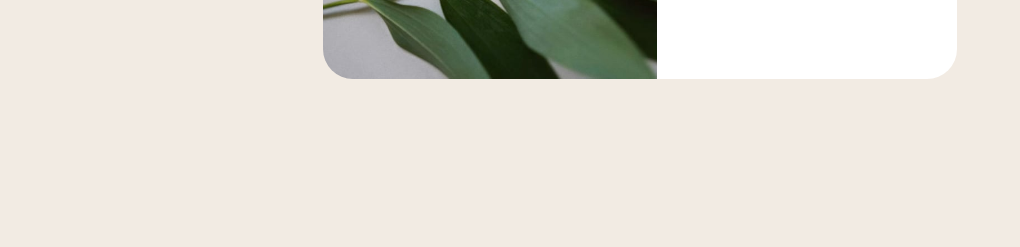
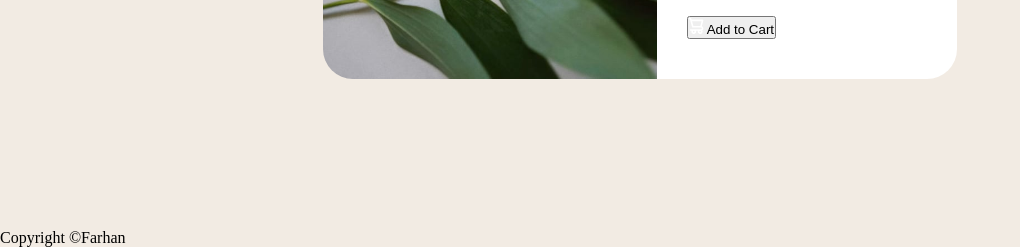
Before and after one commit to WinningCloud/WinningCloud.github.io, a plain HTML site: page index.html in a window 1280 px wide. Shown: the part 571-818 px from the top of the page, without its empty margins (0-1020 px from the left). Drawn offline with Linux system fonts and the light colour scheme; a web font is replaced by a local one.

Commit message:
update-button

```diff
--- a/index.html
+++ b/index.html
@@ -93,11 +93,13 @@
       <div class="price">
 
       <span>$149.99<sup> $169.99</sup></span>
-    </div>
-
-
-    </h3>
+        </h3>
+    <br>
+    <button><svg width="15" height="16" xmlns="http://www.w3.org/2000/svg"><path d="M14.383 10.388a2.397 2.397 0 0 0-1.518-2.222l1.494-5.593a.8.8 0 0 0-.144-.695.8.8 0 0 0-.631-.28H2.637L2.373.591A.8.8 0 0 0 1.598 0H0v1.598h.983l1.982 7.4a.8.8 0 0 0 .799.59h8.222a.8.8 0 0 1 0 1.599H1.598a.8.8 0 1 0 0 1.598h.943a2.397 2.397 0 1 0 4.507 0h1.885a2.397 2.397 0 1 0 4.331-.376 2.397 2.397 0 0 0 1.12-2.021ZM11.26 7.99H4.395L3.068 3.196h9.477L11.26 7.991Zm-6.465 6.392a.8.8 0 1 1 0-1.598.8.8 0 0 1 0 1.598Zm6.393 0a.8.8 0 1 1 0-1.598.8.8 0 0 1 0 1.598Z" fill="white"/></svg>  <span>  Add to Cart</span></button>
+  </div>
   </div>
 </body>
-
+<footer>
+  Copyright &copy;Farhan
+</footer>
 </html>
```
